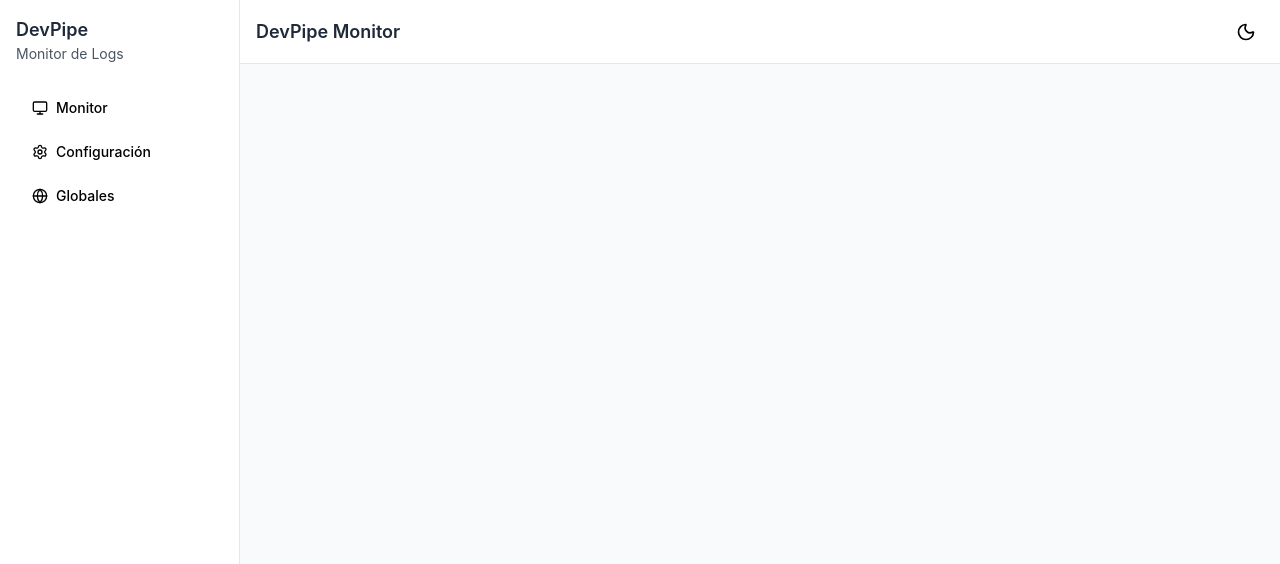
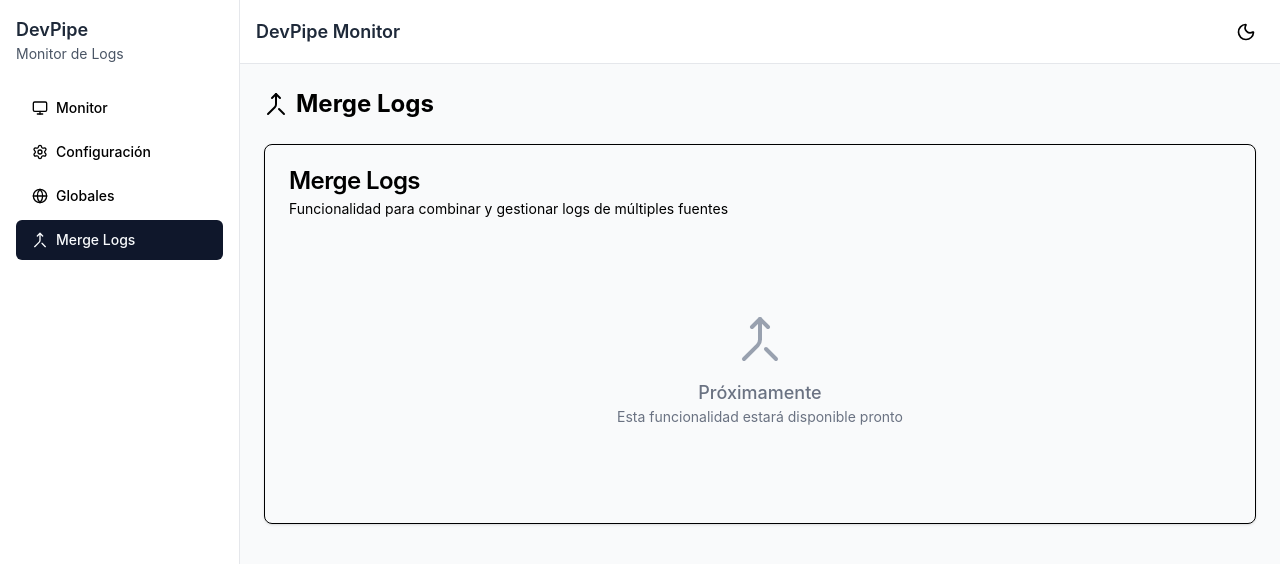
Before and after one commit to dudufcb1/tracking-tool, a React (Vite) app in the folder client/: page /merge-logs in a window 1280 px wide. Shown: the top 564 px of the page. Built offline with nearby package versions, Linux system fonts and the light colour scheme.

Commit message:
Merge logs placeholder

```diff
--- a/client/src/App.tsx
+++ b/client/src/App.tsx
@@ -4,6 +4,7 @@ import MainLayout from './components/Layout/MainLayout';
 import Monitor from './pages/Monitor';
 import Config from './pages/Config';
 import Globales from './pages/Globales';
+import MergeLogs from './pages/MergeLogs';
 import { Toaster } from '@/components/ui/sonner';
 
 const queryClient = new QueryClient();
@@ -17,6 +18,7 @@ function App() {
             <Route path="/" element={<Monitor />} />
             <Route path="/config" element={<Config />} />
             <Route path="/globales" element={<Globales />} />
+            <Route path="/merge-logs" element={<MergeLogs />} />
           </Routes>
         </MainLayout>
         <Toaster />
--- a/client/src/components/Layout/Sidebar.tsx
+++ b/client/src/components/Layout/Sidebar.tsx
@@ -1,7 +1,7 @@
 import { useNavigate, useLocation } from 'react-router-dom';
 import { Button } from '@/components/ui/button';
 import { Card, CardContent } from '@/components/ui/card';
-import { MonitorIcon, SettingsIcon, GlobeIcon } from 'lucide-react';
+import { MonitorIcon, SettingsIcon, GlobeIcon, MergeIcon } from 'lucide-react';
 
 interface SidebarProps {
   open: boolean;
@@ -21,6 +21,7 @@ export default function Sidebar({
     { text: 'Monitor', icon: MonitorIcon, path: '/' },
     { text: 'Configuración', icon: SettingsIcon, path: '/config' },
     { text: 'Globales', icon: GlobeIcon, path: '/globales' },
+    { text: 'Merge Logs', icon: MergeIcon, path: '/merge-logs' },
   ];
 
   const sidebarContent = (
--- /dev/null
+++ b/client/src/pages/MergeLogs.tsx
@@ -0,0 +1,37 @@
+import {
+  Card,
+  CardContent,
+  CardDescription,
+  CardHeader,
+  CardTitle,
+} from "@/components/ui/card"
+import { MergeIcon } from "lucide-react"
+
+export default function MergeLogs() {
+  return (
+    <div className="space-y-6">
+      <div className="flex items-center space-x-2">
+        <MergeIcon className="h-6 w-6" />
+        <h1 className="text-2xl font-bold">Merge Logs</h1>
+      </div>
+
+      <Card>
+        <CardHeader>
+          <CardTitle>Merge Logs</CardTitle>
+          <CardDescription>
+            Funcionalidad para combinar y gestionar logs de múltiples fuentes
+          </CardDescription>
+        </CardHeader>
+        <CardContent>
+          <div className="flex items-center justify-center h-64 text-gray-500">
+            <div className="text-center">
+              <MergeIcon className="h-12 w-12 mx-auto mb-4 text-gray-400" />
+              <p className="text-lg font-medium">Próximamente</p>
+              <p className="text-sm">Esta funcionalidad estará disponible pronto</p>
+            </div>
+          </div>
+        </CardContent>
+      </Card>
+    </div>
+  )
+}
```
